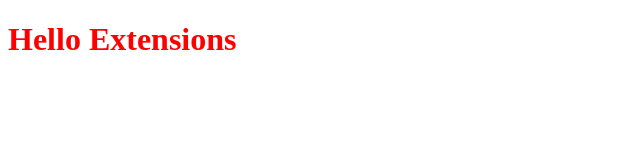
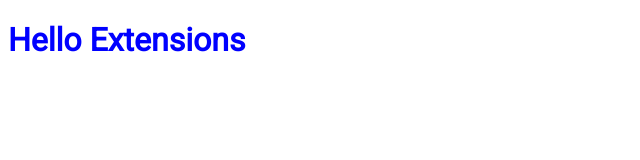
Before and after one commit to mtalstykh/habr-godlike-comments-searcher, a website built with webpack: page src/index.html in a window 1280 px wide. Shown: the whole page, without its empty margins (0-640 px from the left). Built offline with nearby package versions, Linux system fonts and the light colour scheme.

Commit message:
Add Roboto

```diff
--- a/src/index.scss
+++ b/src/index.scss
@@ -1,3 +1,6 @@
+@import url('https://fonts.googleapis.com/css?family=Roboto:300,400');
+
 h1 {
-  color: red;
+  font-family: 'Roboto', sans-serif;
+  color: blue;
 }
```
